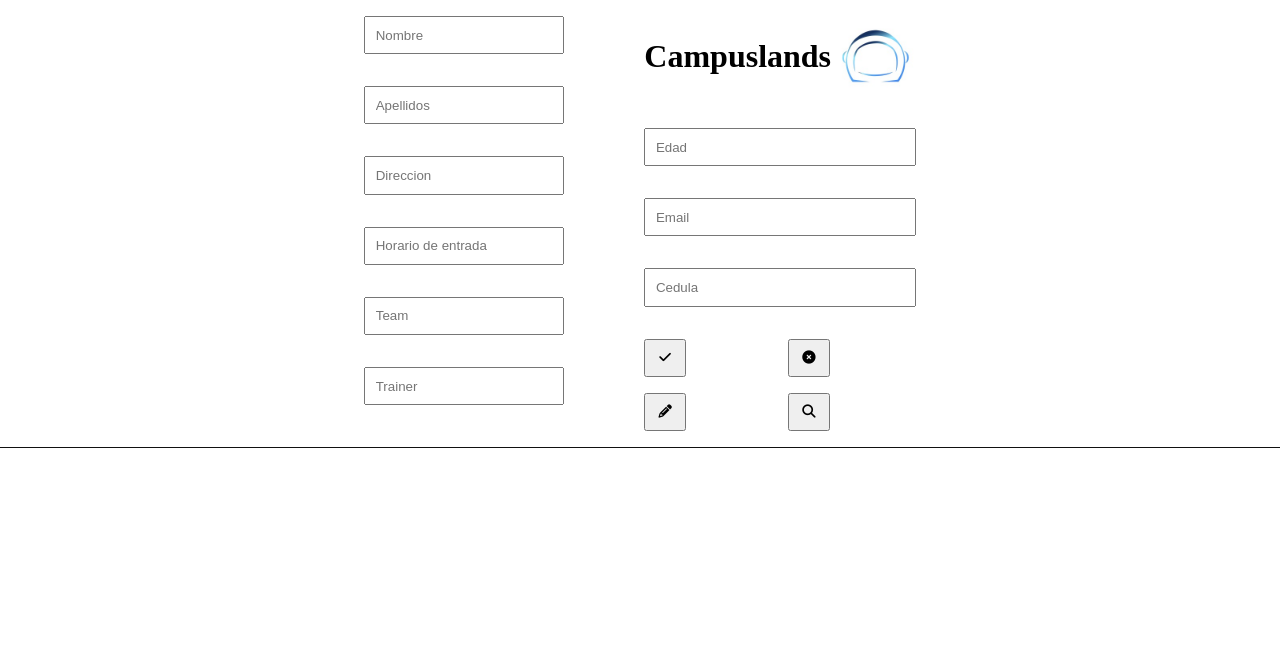
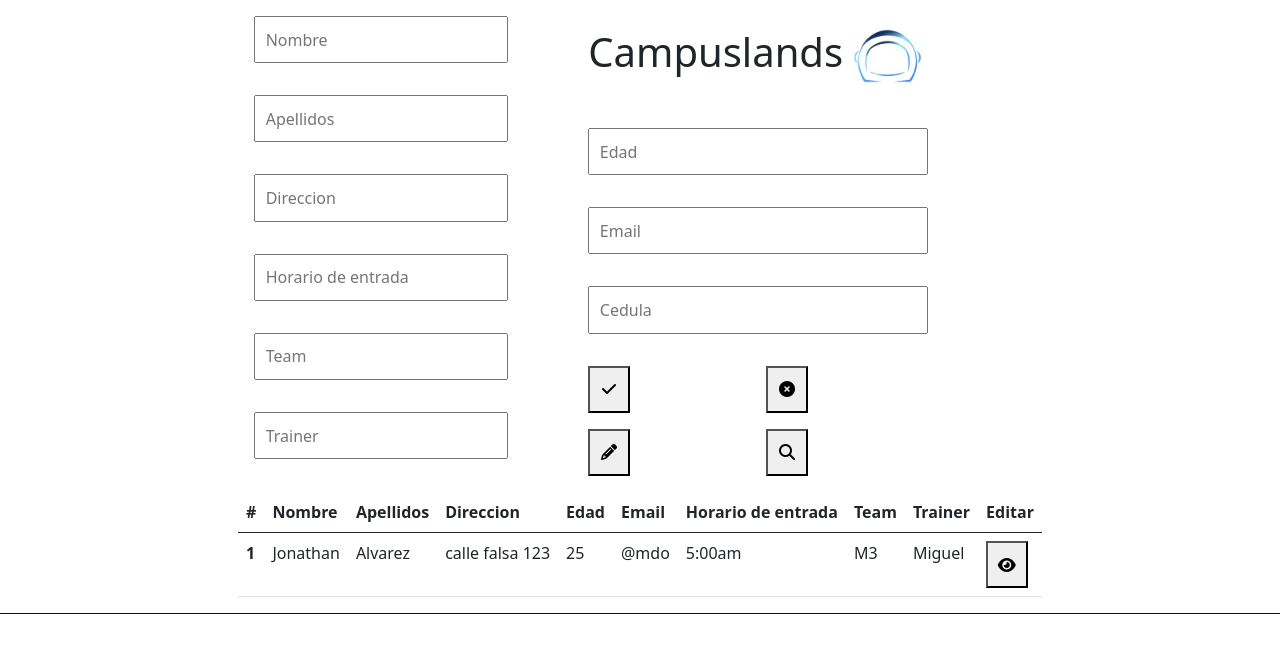
Before and after one commit to jdam97/crud, a PHP site: page / in a window 1280 px wide. Shown: the top 653 px of the page. Run offline with PHP 8.4, Linux system fonts and the light colour scheme.

Commit message:
feat: :sparkles: tabla
Agrego la estructura de las tablas

```diff
--- a/index.php
+++ b/index.php
@@ -16,6 +16,7 @@
     <meta name="viewport" content="width=device-width, initial-scale=1.0">
     <title>Crud con php</title>
     <link rel="stylesheet" href="style.css">
+    <link href="https://cdn.jsdelivr.net/npm/bootstrap@5.0.2/dist/css/bootstrap.min.css" rel="stylesheet" integrity="sha384-EVSTQN3/azprG1Anm3QDgpJLIm9Nao0Yz1ztcQTwFspd3yD65VohhpuuCOmLASjC" crossorigin="anonymous">
     <link rel="stylesheet" href="https://cdnjs.cloudflare.com/ajax/libs/font-awesome/6.4.0/css/all.min.css" integrity="sha512-iecdLmaskl7CVkqkXNQ/ZH/XLlvWZOJyj7Yy7tcenmpD1ypASozpmT/E0iPtmFIB46ZmdtAc9eNBvH0H/ZpiBw==" crossorigin="anonymous" referrerpolicy="no-referrer" />
 </head>
 <body>
@@ -48,7 +49,39 @@
 
         </div>
     </form>
+    <div class="contenedor-tabla">
+    <table class="table">
+        <thead>
+            <tr>
+                <th scope="col">#</th>
+                <th scope="col">Nombre</th>
+                <th scope="col">Apellidos</th>
+                <th scope="col">Direccion</th>
+                <th scope="col">Edad</th>
+                <th scope="col">Email</th>
+                <th scope="col">Horario de entrada</th>
+                <th scope="col">Team</th>
+                <th scope="col">Trainer</th>
+                <th scope="col">Editar</th>
+            </tr>
+        </thead>
 
+        <tbody>
+            <tr>
+                <th scope="row">1</th>
+                <td>Jonathan</td>
+                <td>Alvarez</td>
+                <td>calle falsa 123</td>
+                <td>25</td>
+                <td>@mdo</td>
+                <td>5:00am</td>
+                <td>M3</td>
+                <td>Miguel</td>
+                <td><button type="submit"><i class="fa-solid fa-eye"></i></td></button>
+            </tr>
+        </tbody>
+    </table>
+    </div>
 
 
 </div>
```
